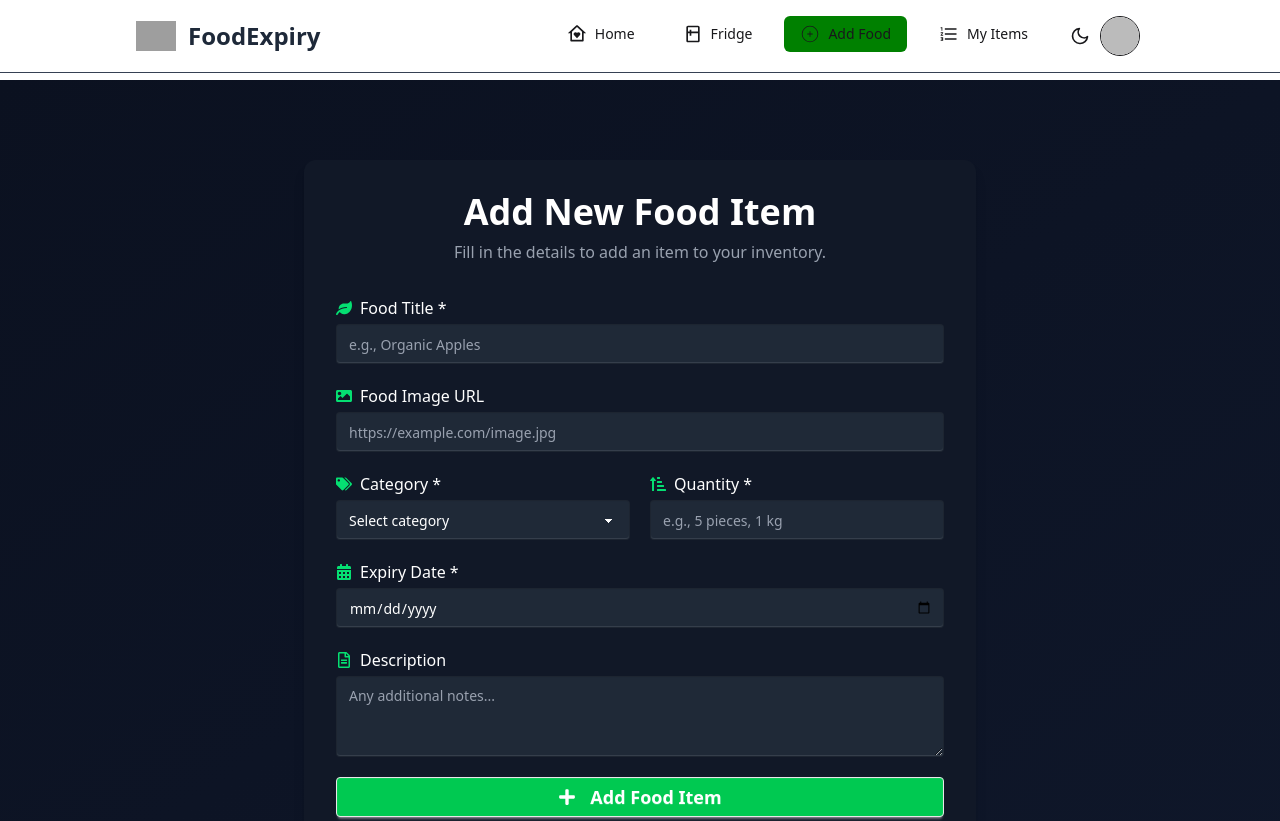
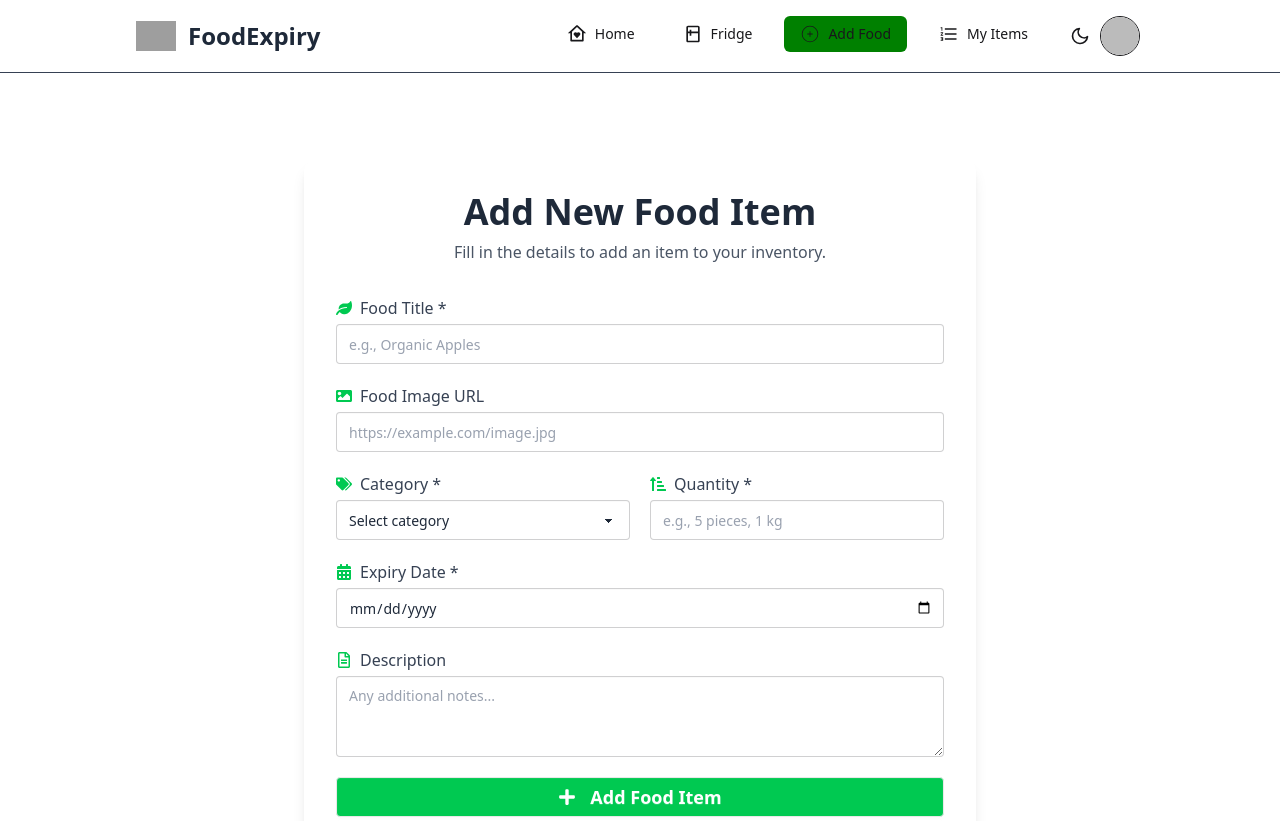
Before and after one commit to rkzahidhassandipu/-Food-Expiry-Tracker, a React (Vite) app: page /addFood in a window 1280 px wide. Shown: the top 821 px of the page. Built offline with nearby package versions, Linux system fonts and the light colour scheme; no server answers; sample sign-in values are in the browser's storage; grey boxes are pictures that could not be loaded.

Commit message:
food add page ok

```diff
--- a/src/Pages/AddFood/AddFood.jsx
+++ b/src/Pages/AddFood/AddFood.jsx
@@ -8,7 +8,7 @@ import {
   FaRegFileAlt,
   FaPlus,
 } from "react-icons/fa";
-import postFoodExpiry from "../../Apis/FoodExpiry"; // Adjust path as needed
+import postFoodExpiry from "../../Apis/FoodExpiry";
 import useAuth from "../../Hooks/useAuth";
 import { useNavigate } from "react-router";
 import { toast } from "react-toastify";
@@ -45,42 +45,42 @@ const AddFood = () => {
         currentDate: new Date().toISOString(),
         userName: user?.displayName,
       };
-      const response = await postFoodExpiry(formWithData);
-      console.log("Food item added:", response);
+      await postFoodExpiry(formWithData);
       toast.success("Food item successfully added!");
       setFormData({ ...initialFormData, email: user?.email });
       navigate("/myItems");
     } catch (error) {
-      toast.error("Error posting food item:", error);
+      toast.error("Failed to add food item.");
     }
   };
 
   return (
-    <div className="min-h-screen bg-gradient-to-br py-20 from-[#0B1120] to-[#0F172A] flex justify-center items-center px-4">
+    <div className="min-h-screen py-20 px-4 flex justify-center items-center bg-white dark:bg-gradient-to-br dark:from-[#0B1120] dark:to-[#0F172A]">
       <Helmet>
         <meta charSet="utf-8" />
         <title>Food Expiry || Add Food</title>
       </Helmet>
-      <div className="w-full max-w-2xl bg-[#111827] rounded-xl p-8 shadow-lg">
-        <h2 className="text-3xl md:text-4xl font-bold text-white text-center mb-2">
+
+      <div className="w-full max-w-2xl bg-white dark:bg-[#111827] rounded-xl p-8 shadow-lg">
+        <h2 className="text-3xl md:text-4xl font-bold text-gray-800 dark:text-white text-center mb-2">
           Add New Food Item
         </h2>
-        <p className="text-center text-gray-400 mb-8">
+        <p className="text-center text-gray-600 dark:text-gray-400 mb-8">
           Fill in the details to add an item to your inventory.
         </p>
 
         <form className="space-y-5" onSubmit={handleSubmit}>
           {/* Food Title */}
           <div>
-            <label className="flex items-center gap-2 text-white mb-1">
-              <FaLeaf className="text-green-400" />
+            <label className="flex items-center gap-2 text-gray-700 dark:text-white mb-1">
+              <FaLeaf className="text-green-500" />
               Food Title *
             </label>
             <input
               name="title"
               type="text"
               placeholder="e.g., Organic Apples"
-              className="input input-bordered w-full bg-[#1F2937] text-white placeholder:text-gray-400"
+              className="input input-bordered w-full bg-white dark:bg-[#1F2937] text-gray-800 dark:text-white placeholder:text-gray-400"
               required
               onChange={handleChange}
               value={formData.title}
@@ -89,15 +89,15 @@ const AddFood = () => {
 
           {/* Image URL */}
           <div>
-            <label className="flex items-center gap-2 text-white mb-1">
-              <FaImage className="text-green-400" />
+            <label className="flex items-center gap-2 text-gray-700 dark:text-white mb-1">
+              <FaImage className="text-green-500" />
               Food Image URL
             </label>
             <input
               name="imageUrl"
               type="text"
               placeholder="https://example.com/image.jpg"
-              className="input input-bordered w-full bg-[#1F2937] text-white placeholder:text-gray-400"
+              className="input input-bordered w-full bg-white dark:bg-[#1F2937] text-gray-800 dark:text-white placeholder:text-gray-400"
               onChange={handleChange}
               value={formData.imageUrl}
             />
@@ -106,8 +106,8 @@ const AddFood = () => {
           {/* Category and Quantity */}
           <div className="flex flex-col md:flex-row gap-5">
             <div className="flex-1">
-              <label className="flex items-center gap-2 text-white mb-1">
-                <FaTags className="text-green-400" />
+              <label className="flex items-center gap-2 text-gray-700 dark:text-white mb-1">
+                <FaTags className="text-green-500" />
                 Category *
               </label>
               <select
@@ -115,7 +115,7 @@ const AddFood = () => {
                 value={formData.category}
                 onChange={handleChange}
                 required
-                className="select select-bordered w-full bg-[#1F2937] text-white"
+                className="select select-bordered w-full bg-white dark:bg-[#1F2937] text-gray-800 dark:text-white"
               >
                 <option value="" disabled>
                   Select category
@@ -126,16 +126,17 @@ const AddFood = () => {
                 <option value="Meat">Meat</option>
               </select>
             </div>
+
             <div className="flex-1">
-              <label className="flex items-center gap-2 text-white mb-1">
-                <FaSortAmountUpAlt className="text-green-400" />
+              <label className="flex items-center gap-2 text-gray-700 dark:text-white mb-1">
+                <FaSortAmountUpAlt className="text-green-500" />
                 Quantity *
               </label>
               <input
                 name="quantity"
                 type="text"
                 placeholder="e.g., 5 pieces, 1 kg"
-                className="input input-bordered w-full bg-[#1F2937] text-white placeholder:text-gray-400"
+                className="input input-bordered w-full bg-white dark:bg-[#1F2937] text-gray-800 dark:text-white placeholder:text-gray-400"
                 required
                 value={formData.quantity}
                 onChange={handleChange}
@@ -145,14 +146,14 @@ const AddFood = () => {
 
           {/* Expiry Date */}
           <div>
-            <label className="flex items-center gap-2 text-white mb-1">
-              <FaCalendarAlt className="text-green-400" />
+            <label className="flex items-center gap-2 text-gray-700 dark:text-white mb-1">
+              <FaCalendarAlt className="text-green-500" />
               Expiry Date *
             </label>
             <input
               name="expiryDate"
               type="date"
-              className="input input-bordered w-full bg-[#1F2937] text-white"
+              className="input input-bordered w-full bg-white dark:bg-[#1F2937] text-gray-800 dark:text-white"
               required
               onChange={handleChange}
               value={formData.expiryDate}
@@ -161,13 +162,13 @@ const AddFood = () => {
 
           {/* Description */}
           <div>
-            <label className="flex items-center gap-2 text-white mb-1">
-              <FaRegFileAlt className="text-green-400" />
+            <label className="flex items-center gap-2 text-gray-700 dark:text-white mb-1">
+              <FaRegFileAlt className="text-green-500" />
               Description
             </label>
             <textarea
               name="description"
-              className="textarea textarea-bordered w-full bg-[#1F2937] text-white placeholder:text-gray-400"
+              className="textarea textarea-bordered w-full bg-white dark:bg-[#1F2937] text-gray-800 dark:text-white placeholder:text-gray-400"
               placeholder="Any additional notes..."
               rows="3"
               onChange={handleChange}
```
